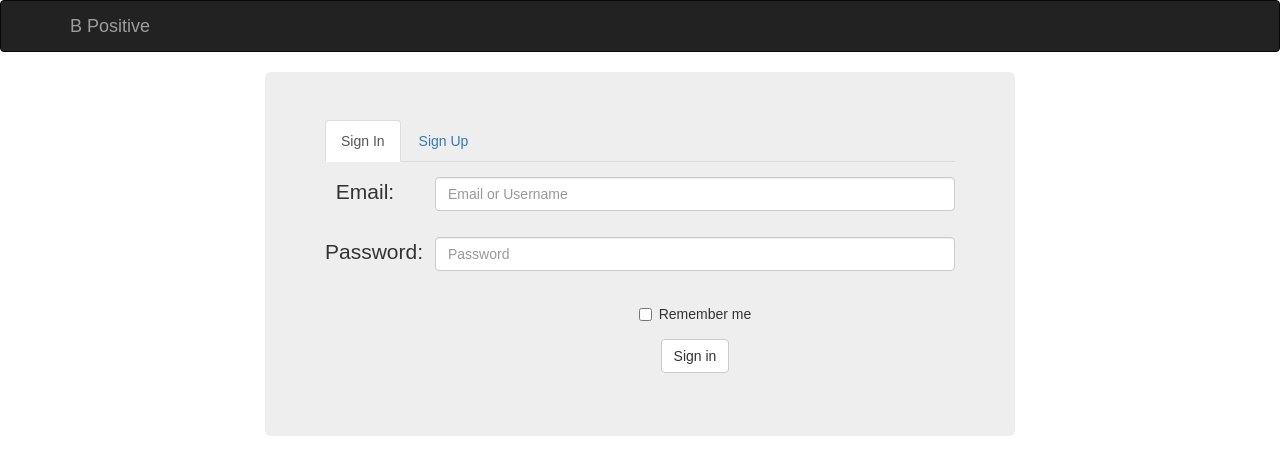
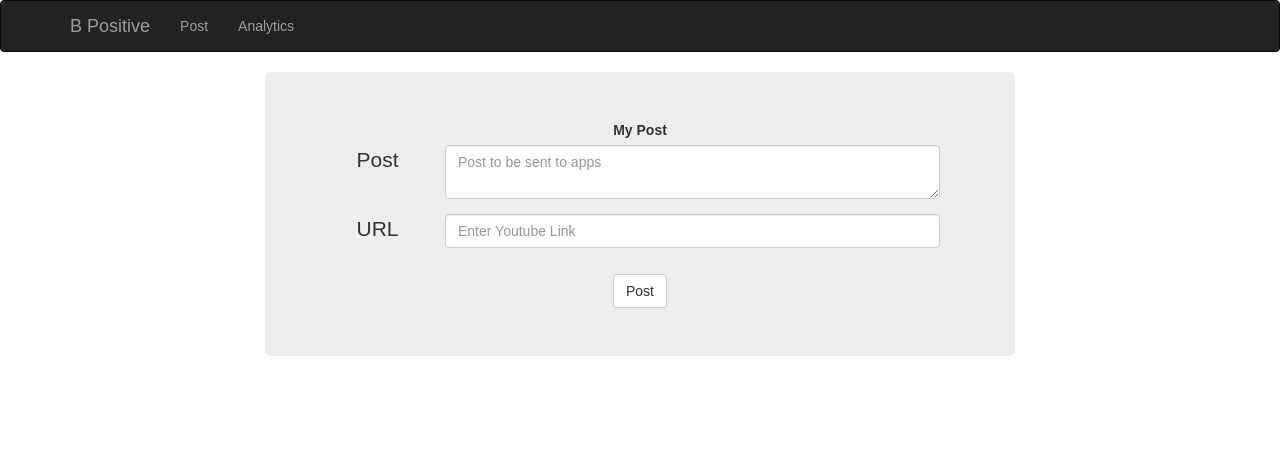
Before and after one commit to Delaware2018/team-1, a React (Create React App) app in the folder client/: page / in a window 1280 px wide. Shown: the top 474 px of the page. Built offline with nearby package versions, Linux system fonts and the light colour scheme.

Commit message:
Made homepage and post,  post includes socket ready for testing

```diff
--- a/client/src/App.js
+++ b/client/src/App.js
@@ -1,5 +1,6 @@
 import React, { Component } from 'react';
 import Login from './containers/Login/Login';
+import Homepage from './containers/Homepage/Homepage';
 import './App.css';
 
 class App extends Component {
@@ -12,7 +13,10 @@ class App extends Component {
   render() {
     return (
       <div className="App">
-        {this.state.authorized ? <p>Going well</p> : <Login author={this.authorizedUser} />}
+      <Homepage/>
+
+        {/* {this.state.authorized ? <p>Going well</p> : <Login author={this.authorizedUser} />} */}
+
       </div>
     );
   }
--- /dev/null
+++ b/client/src/components/Post/Post.js
@@ -0,0 +1,52 @@
+import React from "react";
+import {
+  Jumbotron,
+  FormGroup,
+  ControlLabel,
+  FormControl,
+  Button,
+  Grid,
+  Col,
+  Row
+} from "react-bootstrap";
+
+const post = props => {
+  return (
+    <Jumbotron>
+      <FormGroup controlId="formControlsTextarea">
+        <ControlLabel>My Post</ControlLabel>
+        <Grid>
+          <Row>
+            <Col md={2}>
+              <p>Post</p>
+            </Col>
+            <Col md={10}>
+              <FormControl
+                name="post"
+                componentClass="textarea"
+                placeholder="Post to be sent to apps"
+                onChange={props.textHandler}
+              />
+            </Col>
+          </Row>
+          <p />
+          <Row>
+            <Col md={2}>
+              <p>URL</p>
+            </Col>
+            <Col md={10}>
+              <FormControl
+                name="url"
+                placeholder="Enter Youtube Link"
+                onChange={props.textHandler}
+              />
+            </Col>
+          </Row>
+        </Grid>
+      </FormGroup>
+      <Button onClick={props.feedPost}>Post</Button>
+    </Jumbotron>
+  );
+};
+
+export default post;
--- a/client/src/components/UI/HomepageNavbar/HomepageNavbar.js
+++ b/client/src/components/UI/HomepageNavbar/HomepageNavbar.js
@@ -6,14 +6,17 @@ const homepageNavbar = props => {
     <Navbar inverse>
       <Navbar.Header>
         <Navbar.Brand>
-          <a href="#brand">Fake Twitter</a>
+          <a href="/">B Positive</a>
         </Navbar.Brand>
         <Navbar.Toggle />
       </Navbar.Header>
       <Navbar.Collapse>
-        <Nav pullRight>
+        <Nav>
+          <NavItem eventKey={1} href="#">
+            Post
+          </NavItem>
           <NavItem eventKey={2} href="#">
-            My Profile
+            Analytics
           </NavItem>
         </Nav>
       </Navbar.Collapse>
--- /dev/null
+++ b/client/src/containers/Homepage/Homepage.js
@@ -0,0 +1,46 @@
+import React, { Component } from "react";
+import Wrap from "../../hoc/wrap";
+import HomepageNavbar from "../../components/UI/HomepageNavbar/HomepageNavbar";
+import Post from "../../components/Post/Post";
+import { Grid, Col, Row } from "react-bootstrap";
+import socketIOClient from 'socket.io-client';
+
+
+class Homepage extends Component {
+    state = {
+        endpoint: "http://localhost:5000/",
+        postToApp:{
+            post: null,
+            url: null
+          },
+    }
+    postTextHandler = event => {
+        const myLocalReplacement = this.state.postToApp;
+        myLocalReplacement[event.target.name] = event.target.value;
+        this.setState({myLocal: myLocalReplacement});
+        console.log(this.state.myLocal);
+      };
+
+    sendMyPostToDatabase=()=>{
+        const socket = socketIOClient(this.state.endpoint);
+        socket.emit('sendFeed', this.state.postToApp);
+      };
+
+  render() {
+    return (
+      <Wrap>
+        <HomepageNavbar />
+        <Grid>
+          <Row>
+            <Col md={2} />
+            <Col md={8}>
+              <Post feedPost={this.sendMyPostToDatabase} textHandler={this.postTextHandler}/>
+            </Col>
+            <Col md={2} />
+          </Row>
+        </Grid>
+      </Wrap>
+    );
+  }
+}
+export default Homepage;
```
